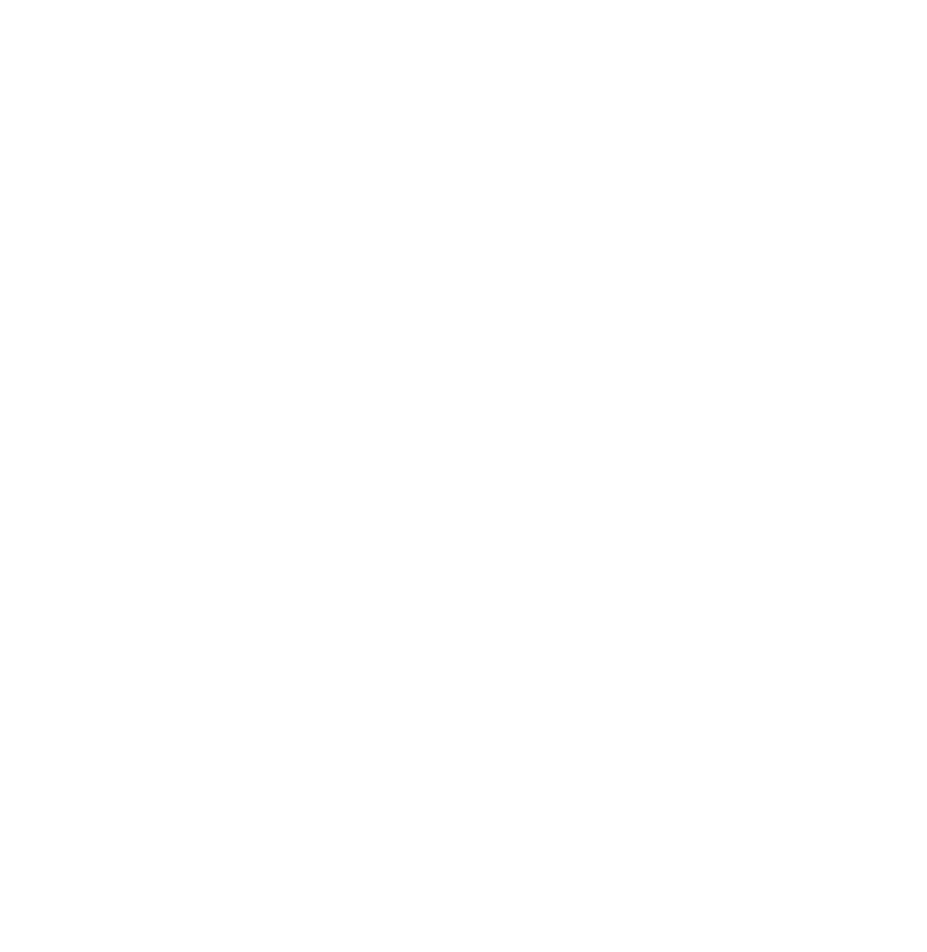
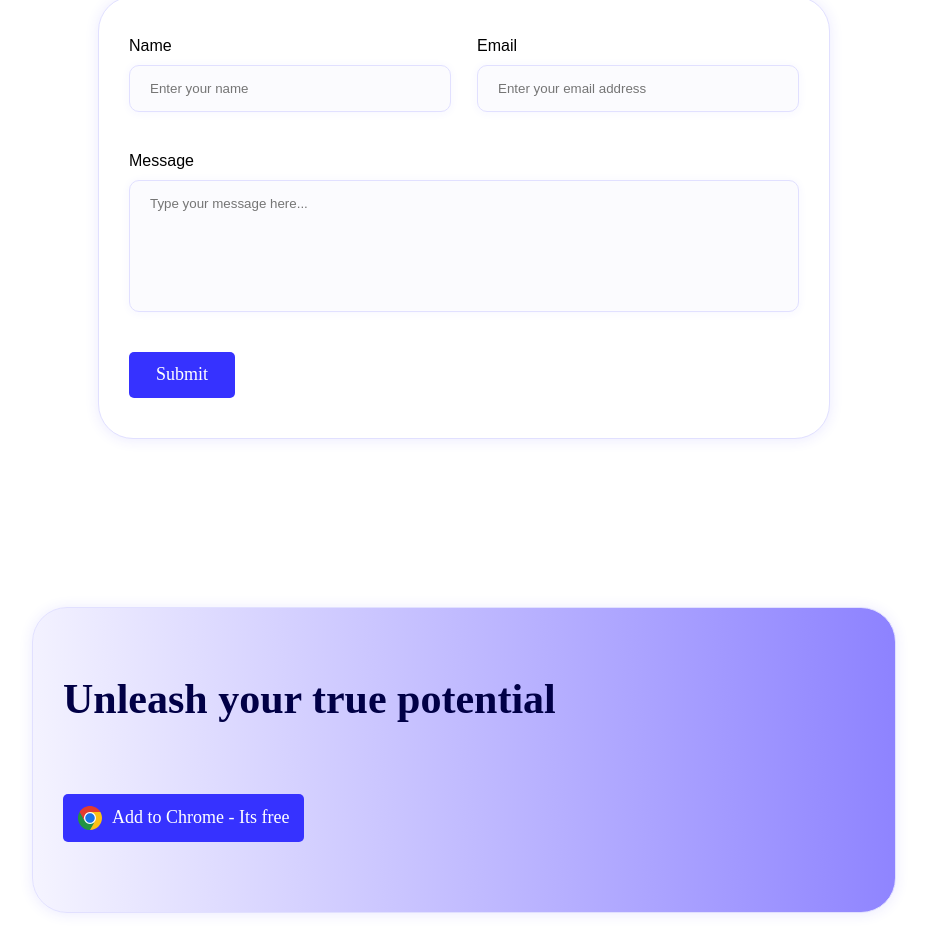
Before and after one commit to bekhzodallaev/Task-Manager-Extension, a React (Vite) app: page / in a window 1280 px wide. Shown: the part 4585-5537 px from the top of the page, without its empty margins (176-1103 px from the left). Before the commit the page ends 4586 px from the top, so only its background shows below. Built offline with nearby package versions, Linux system fonts and the light colour scheme.

Commit message:
add minimal design adn structure

```diff
--- a/src/App.module.scss
+++ /dev/null
@@ -1,4 +0,0 @@
-* {
-  margin: 0;
-  padding: 0;
-}
--- a/src/components/ContactPage/ContactPage.jsx
+++ b/src/components/ContactPage/ContactPage.jsx
@@ -1,12 +1,13 @@
 import React from 'react';
 import styles from './ContactPage.module.scss';
+import ReusableBtn from '../ReusableButton/ReusableBtn';
 
 const ContactPage = () => {
   return (
     <div className={styles.contact_container}>
       <button type="button">Contact us</button>
       <h1>Let’s work together</h1>
-      <p>
+      <p className={styles.text}>
         Reach out, share your vision, and let the collaboration begin. Your
         success starts with a message.
       </p>
@@ -14,14 +15,35 @@
         <div className={styles.info_detail}>
           <div className={styles.name_input}>
             <label htmlFor="name">Name</label>
-            <input type="text" placeholder="Enter your name" />
+            <input type="text" placeholder="Enter your name" id="name" />
           </div>
           <div className={styles.email_input}>
             <label htmlFor="email">Email</label>
-            <input type="email" placeholder="Enter your email address" />
+            <input
+              type="email"
+              placeholder="Enter your email address"
+              id="email"
+            />
           </div>
         </div>
+        <div className={styles.form_area}>
+          <label htmlFor="area">Message</label>
+          <textarea
+            name="area"
+            id="area"
+            rows={5}
+            cols={33}
+            placeholder="Type your message here..."
+          ></textarea>
+        </div>
+        <button type="submit" className={styles.submit_btn}>
+          Submit
+        </button>
       </form>
+      <div className={styles.field_page}>
+        <h1>Unleash your true potential</h1>
+        <ReusableBtn />
+      </div>
     </div>
   );
 };
--- a/src/components/ContactPage/ContactPage.module.scss
+++ b/src/components/ContactPage/ContactPage.module.scss
@@ -0,0 +1,124 @@
+.contact_container {
+  display: flex;
+  flex-direction: column;
+  justify-content: center;
+  align-items: center;
+
+  width: 100%;
+  button {
+    display: flex;
+    padding: 10px 15px;
+    justify-content: center;
+    align-items: center;
+    gap: 10px;
+    border-radius: 5px;
+    background: #3632ff;
+    color: #fff;
+    font-family: 'Mona Sans Expanded';
+    font-size: 18px;
+    font-style: normal;
+    font-weight: 500;
+    line-height: normal;
+    border: none;
+  }
+  h1 {
+    color: var(--Header-Color, #010046);
+    text-align: center;
+    font-family: 'Mona Sans Expanded';
+    font-size: 42px;
+    font-style: normal;
+    font-weight: 600;
+    line-height: 113.057%;
+    margin-bottom: 0;
+    padding-bottom: 0;
+  }
+  .text {
+    color: #010046;
+    text-align: center;
+    font-family: 'Mona Sans Expanded';
+    font-size: 20px;
+    font-style: normal;
+    font-weight: 400;
+    line-height: normal;
+  }
+  form {
+    display: flex;
+    padding: 40px 30px;
+    flex-direction: column;
+    justify-content: center;
+    // align-items: center;
+    // align-items: flex-start;
+    gap: 40px;
+    border-radius: 35px;
+    border: 1px solid var(--Light-Stroke, #e1e0ff);
+    background: #fff;
+    box-shadow: 0px 1px 13.5px 0px rgba(54, 50, 255, 0.1);
+    width: 670px;
+
+    .info_detail {
+      display: flex;
+      justify-content: space-between;
+      .name_input,
+      .email_input {
+        display: flex;
+        flex-direction: column;
+        gap: 10px;
+        font-family: 'Mona Sans Expanded';
+        input {
+          border-radius: 10px;
+          border: 1px solid var(--Light-Stroke, #e1e0ff);
+          background: #fbfbfe;
+          box-shadow: 0px 1px 10px 0px rgba(54, 50, 255, 0.05);
+          display: flex;
+          width: 280px;
+          padding: 15px 20px;
+          flex-direction: column;
+          justify-content: center;
+          align-items: flex-start;
+          outline: none;
+        }
+      }
+    }
+    .form_area {
+      display: flex;
+      flex-direction: column;
+      gap: 10px;
+
+      textarea {
+        display: flex;
+        height: 100px;
+        padding: 15px 20px;
+        flex-direction: column;
+        align-items: flex-start;
+        gap: 20px;
+        align-self: stretch;
+        border-radius: 10px;
+        border: 1px solid var(--Light-Stroke, #e1e0ff);
+        background: #fbfbfe;
+        box-shadow: 0px 1px 10px 0px rgba(54, 50, 255, 0.05);
+        outline: none;
+        resize: none;
+      }
+    }
+    .submit_btn {
+      width: 106px;
+      padding: 0px 20px;
+      height: 46px;
+    }
+  }
+  .field_page {
+    display: flex;
+    padding: 40px 30px;
+    flex-direction: column;
+    justify-content: center;
+    align-items: flex-start;
+    gap: 40px;
+    flex-shrink: 0;
+    align-self: stretch;
+    border-radius: 35px;
+    border: 1px solid #e1e0ff;
+    background: linear-gradient(86deg, #fff -9.45%, #3a27ff 179.36%);
+    box-shadow: 0px 1px 13.5px 0px rgba(54, 50, 255, 0.1);
+    margin: 168px 200px;
+  }
+}
--- a/src/components/ReusableButton/ReusableBtn.module.scss
+++ b/src/components/ReusableButton/ReusableBtn.module.scss
@@ -14,4 +14,5 @@
   font-size: 1rem;
   outline: none;
   border: none;
+  cursor: pointer;
 }
--- a/src/styles/global.scss
+++ b/src/styles/global.scss
@@ -1,3 +1,5 @@
 * {
   font-family: sans-serif;
+  // margin: 0;
+  // padding: 0;
 }
```
